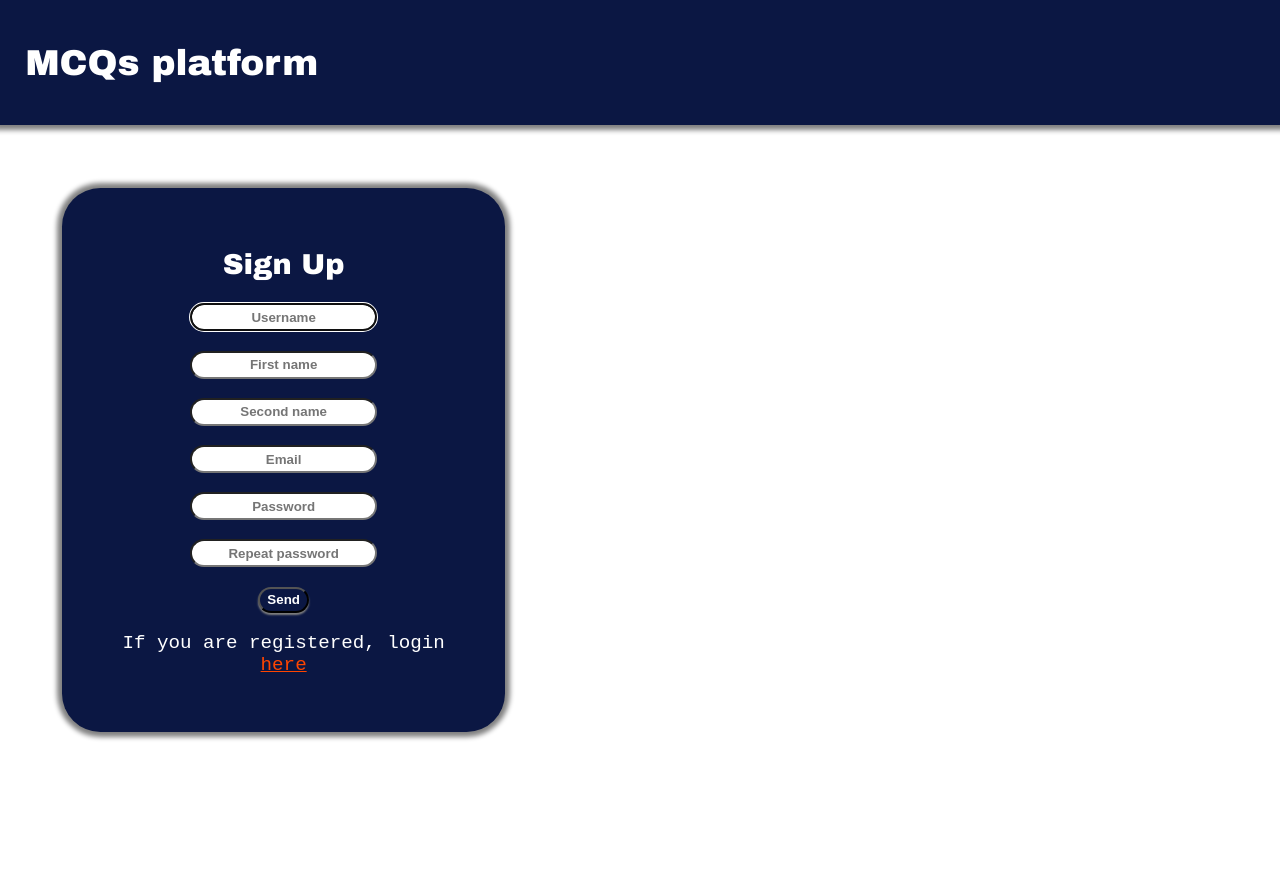
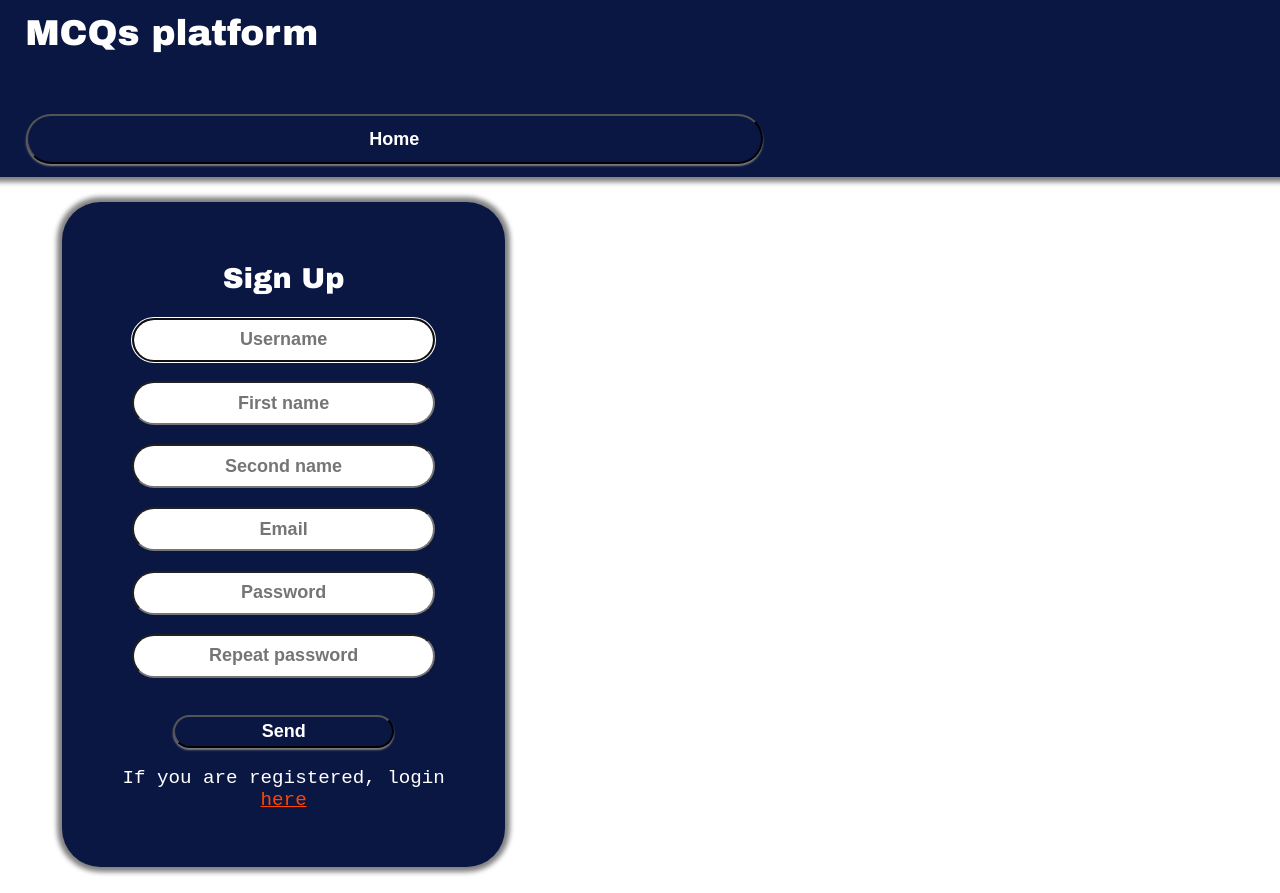
Before and after one commit to belloshehu/multiple-choice-questions, a Django app: page /register/ in a window 1280 px wide. Before the commit the page ends 740 px from the top, so only its background shows below. Run offline with Django 3.2, Linux system fonts and the light colour scheme.

Commit message:
Add home button on header

```diff
--- a/multiple_choices/static/style/style.css
+++ b/multiple_choices/static/style/style.css
@@ -30,17 +30,19 @@ header {
         padding: 3%;
         width: 30%;
         border-radius: 2em 2em;
-        margin: 3%;
+        margin: 0% 3%;
         text-align: center;
         color: white;
         box-shadow: 0px 0px 5px 5px gray;
     }
     input {
         border-radius: 2em 2em;
-        height: 1.5em;
+        height: 2em;
+        font-size: large;
         text-align: center;
         font-weight: bold;
         padding: 2px;
+        width: 80%;
     }
     input:radio {
         text-align: left;
@@ -49,15 +51,21 @@ header {
         background-color:  rgb(11, 23, 67);
         color:  rgb(255, 255, 255);
         font-weight: bold;
+        font-size: large;
         padding: 1% 2%;
         border-radius: 2em 2em;
         box-shadow: 0px 2px 2px 0px gray;
+        width: 60%;
+        margin-top: 5%;
     }
     form > button {
         float: left;
         margin-top: 2%;
+        font-size: large;
         margin-bottom: 5%;
         padding: 1% 2%;
+        width: 60%;
+        margin-top: 5%;
     }
 }
 @media(max-width: 499px){
--- a/multiple_choices/templates/multiple_choices/login.html
+++ b/multiple_choices/templates/multiple_choices/login.html
@@ -1,7 +1,8 @@
 {% extends 'base.html'%}
 {% block header %}
     <section >
-        <h1>MCQs platform</h1>
+        <h1 style="margin: 0%;">MCQs platform </h1>
+        <button><a href="{% url 'multiple_choices:home' %}">Home</a></button>
     </section>
 {% endblock %}
 {% block main %}
--- a/multiple_choices/templates/multiple_choices/register.html
+++ b/multiple_choices/templates/multiple_choices/register.html
@@ -1,7 +1,8 @@
 {% extends 'base.html'%}
 {% block header %}
     <section >
-        <h1>MCQs platform</h1>
+        <h1 style="margin: 0%;">MCQs platform</h1>
+        <button><a href="{% url 'multiple_choices:home' %}">Home</a></button>
     </section>
 {% endblock %}
 {% block main %}
```
